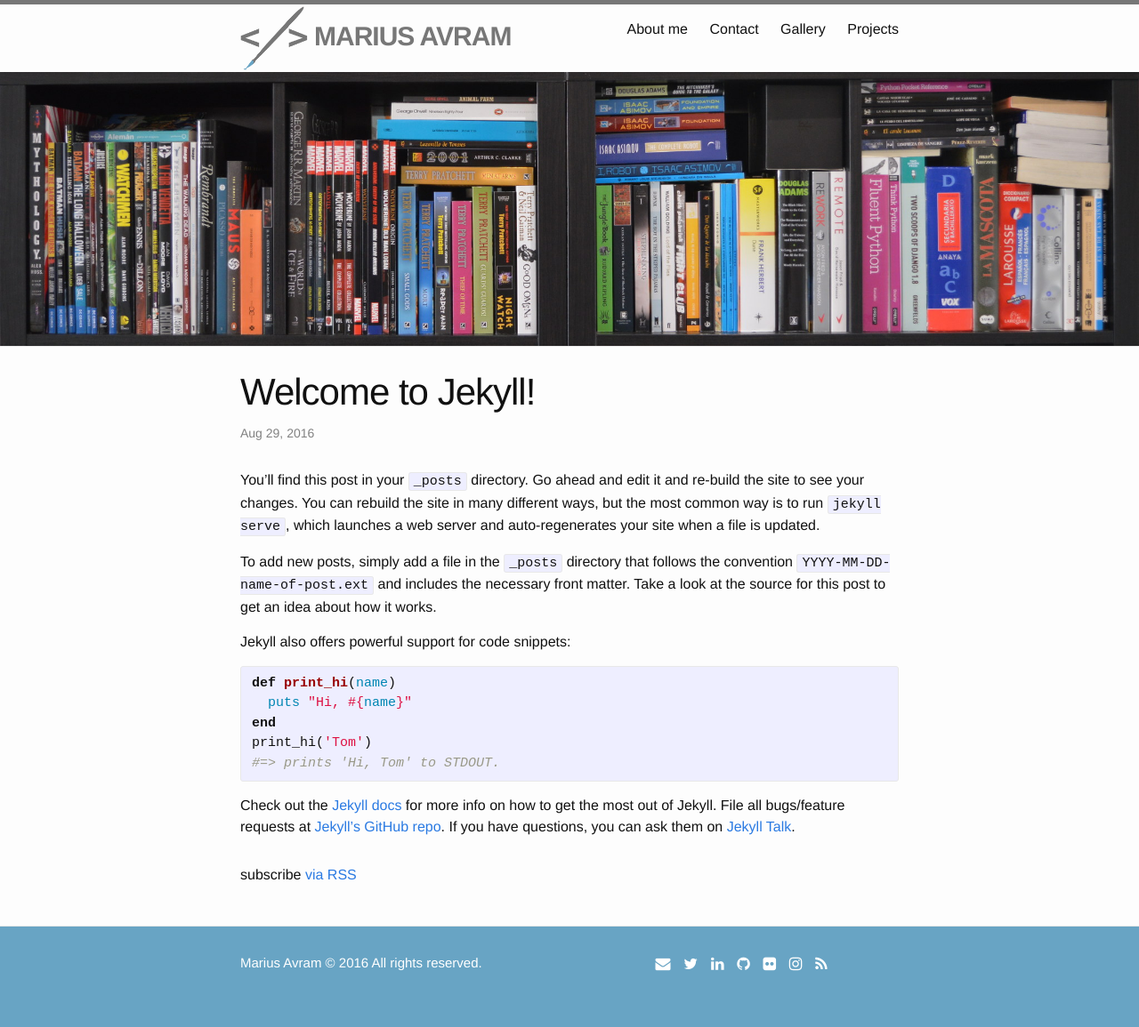
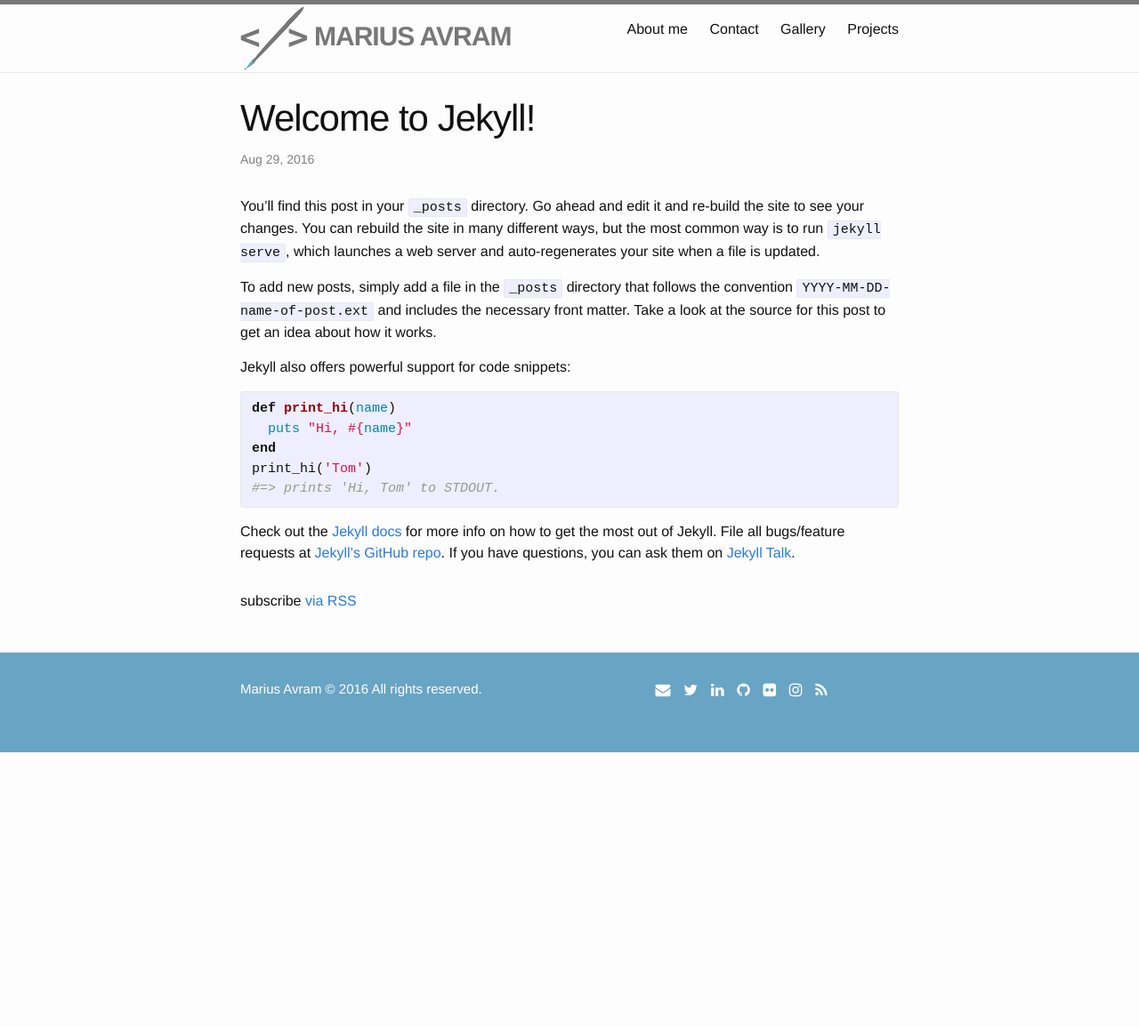
Before and after one commit to mariusavram91/mariusavram, a Jekyll site: the page built from _posts/2016-08-29-welcome-to-jekyll.markdown, in a window 1280 px wide. Shown: the whole page at 89% size. Built offline with Jekyll 4.4.1, drawn with Linux system fonts in a browser that asks for light colours; nearby versions of some CDN libraries; after the commit the page ends 900 px from its top, so only the background shows below that.

Commit message:
Remove banner image for posts

```diff
--- a/_includes/header.html
+++ b/_includes/header.html
@@ -26,8 +26,11 @@
     </nav>
 
   </div>
+
+  {% if page.layout != 'post' %}
   <div>
     <img src="/assets/bookshelf.jpg" width="100%" >
   </div>
+  {% endif %}
 
 </header>
```
